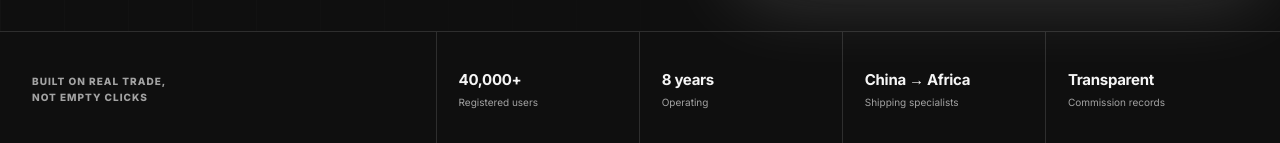
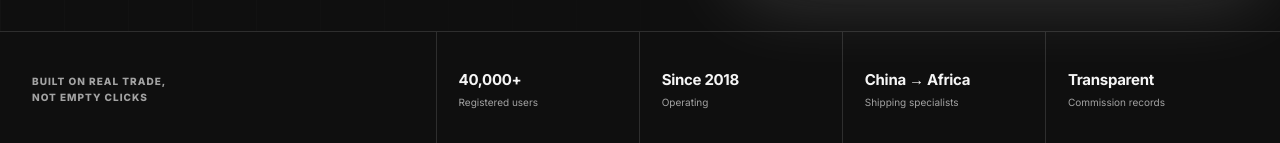
Before and after one commit to Spreaditlimited/affiliate.sureimports.com, a Next.js app: page / in a window 1280 px wide. Shown: the part 809-952 px from the top of the page. Built offline with nearby package versions, Linux system fonts and the light colour scheme; no server answers.

Commit message:
fix: use founding year in affiliate proof

```diff
--- a/app/(home)/page.tsx
+++ b/app/(home)/page.tsx
@@ -39,7 +39,7 @@ export default function AffiliateLandingPage() {
       </div>
     </div></section>
 
-    <section className="ah-proof"><div className="site-container"><p>Built on real trade, <br />not empty clicks</p><div className="ah-proof-metrics"><article><strong>40,000+</strong><span>Registered users</span></article><article><strong>8 years</strong><span>Operating</span></article><article><strong>China → Africa</strong><span>Shipping specialists</span></article><article><strong>Transparent</strong><span>Commission records</span></article></div></div></section>
+    <section className="ah-proof"><div className="site-container"><p>Built on real trade, <br />not empty clicks</p><div className="ah-proof-metrics"><article><strong>40,000+</strong><span>Registered users</span></article><article><strong>Since 2018</strong><span>Operating</span></article><article><strong>China → Africa</strong><span>Shipping specialists</span></article><article><strong>Transparent</strong><span>Commission records</span></article></div></div></section>
 
     <section className="ah-section" id="how-it-works"><div className="site-container"><div className="ah-heading ah-heading-split"><div><p className="ah-kicker">Choose how you refer</p><h2>One programme.<br />Two ways to earn.</h2></div><p>Share a personal referral link or connect an existing business platform. Both paths create clear, permanent ownership records.</p></div><div className="ah-entry-grid">
       <article className="ah-entry"><header><i><LinkIcon /></i><span>For creators, consultants and individuals</span></header><h3>Share your referral link</h3><p>Send your unique link to people who need Sure Imports. Their eligible activity stays connected to your affiliate account.</p><ol><li><span>01</span>Copy your link</li><li><span>02</span>Recommend the right service</li><li><span>03</span>Track the result</li></ol><Link href="/sign-up">Start with a referral link</Link></article>
```
